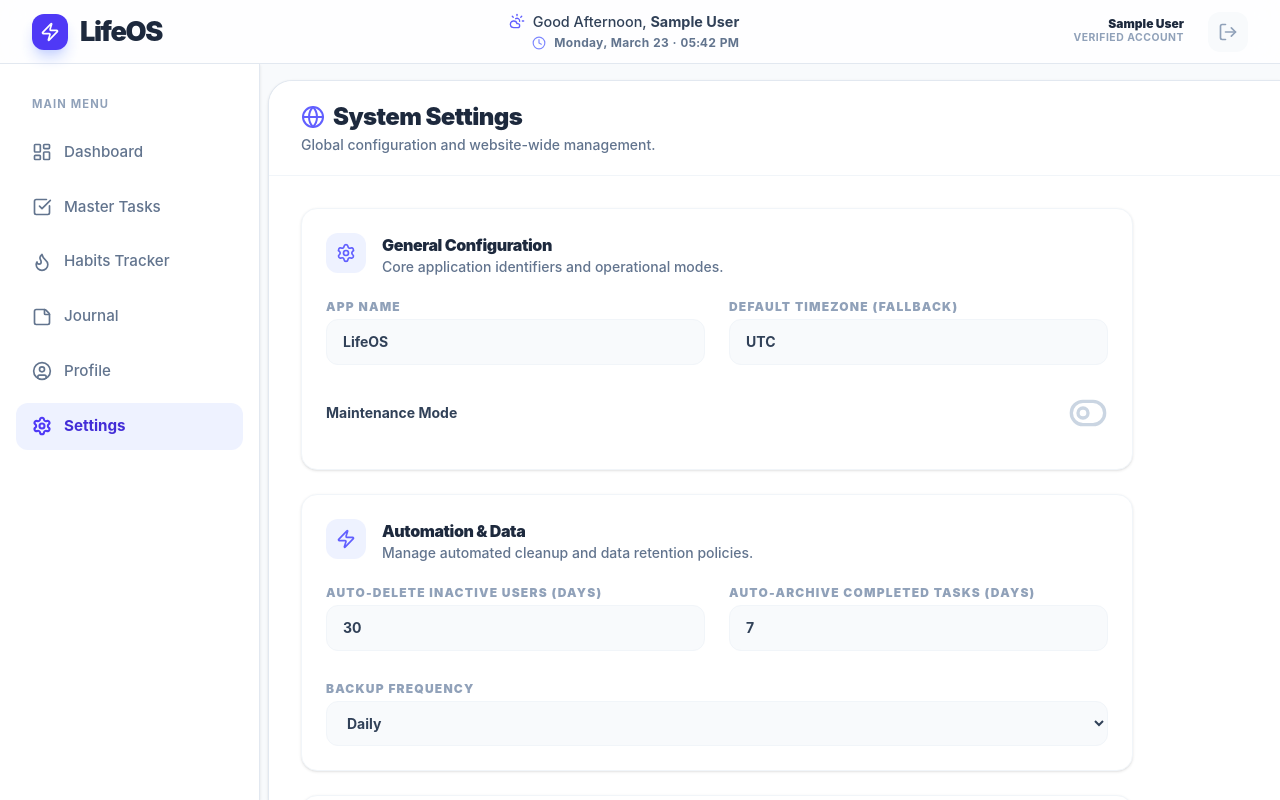
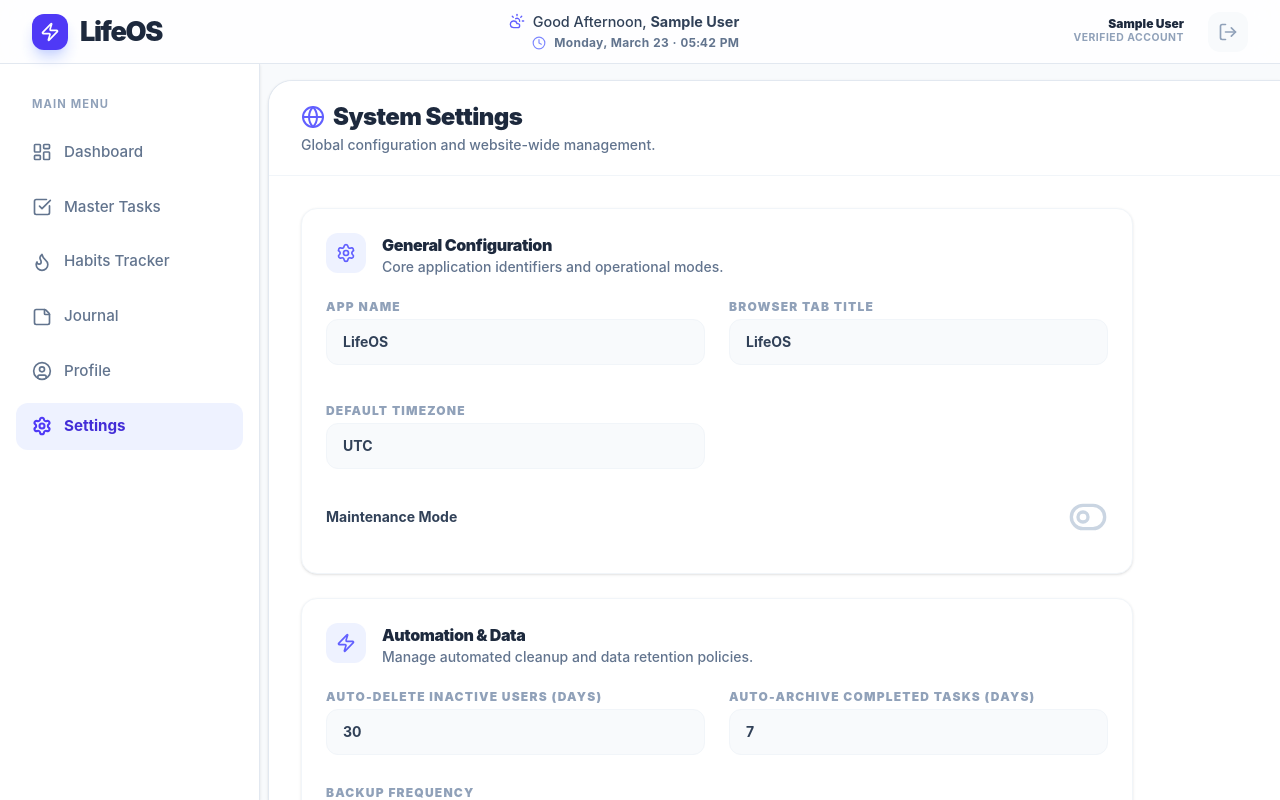
Before and after one commit to sameerahmadwd/lifeos, a React (Vite) app in the folder client/: page /settings in a window 1280 px wide. Built offline with nearby package versions, Linux system fonts and the light colour scheme; no server answers; sample sign-in values are in the browser's storage.

Commit message:
Full System Settings: Support for Browser Title, Favicon, Branding, and Maintenance Mode

```diff
--- a/client/src/App.jsx
+++ b/client/src/App.jsx
@@ -47,6 +47,10 @@ function App() {
             link.rel = 'icon';
             link.href = res.data.favicon;
             document.getElementsByTagName('head')[0].appendChild(link);
+          }
+          // Apply browser title
+          if (res.data.siteTitle) {
+            document.title = res.data.siteTitle;
           }
         }
       } catch (err) {
--- a/client/src/pages/Settings.jsx
+++ b/client/src/pages/Settings.jsx
@@ -58,6 +58,7 @@ const Settings = () => {
   const [success, setSuccess] = useState(false);
   const [settings, setSettings] = useState({
     appName: 'LifeOS',
+    siteTitle: 'LifeOS',
     defaultTimezone: 'UTC',
     maintenanceMode: false,
     autoDeleteInactiveDays: 30,
@@ -103,6 +104,9 @@ const Settings = () => {
         link.rel = 'icon';
         link.href = updates.favicon;
         document.getElementsByTagName('head')[0].appendChild(link);
+      }
+      if (updates.siteTitle) {
+        document.title = updates.siteTitle;
       }
     } catch (err) {
       console.error(err);
@@ -155,7 +159,13 @@ const Settings = () => {
                     placeholder="e.g. LifeOS"
                   />
                   <InputField
-                    label="Default Timezone (Fallback)"
+                    label="Browser Tab Title"
+                    value={settings.siteTitle}
+                    onChange={(val) => updateSettings({ siteTitle: val })}
+                    placeholder="e.g. LifeOS - Your Hub"
+                  />
+                  <InputField
+                    label="Default Timezone"
                     value={settings.defaultTimezone}
                     onChange={(val) => updateSettings({ defaultTimezone: val })}
                     placeholder="e.g. UTC"
```
Also changed, not shown: 2 other files (tests, documents, lock files or other folders).
